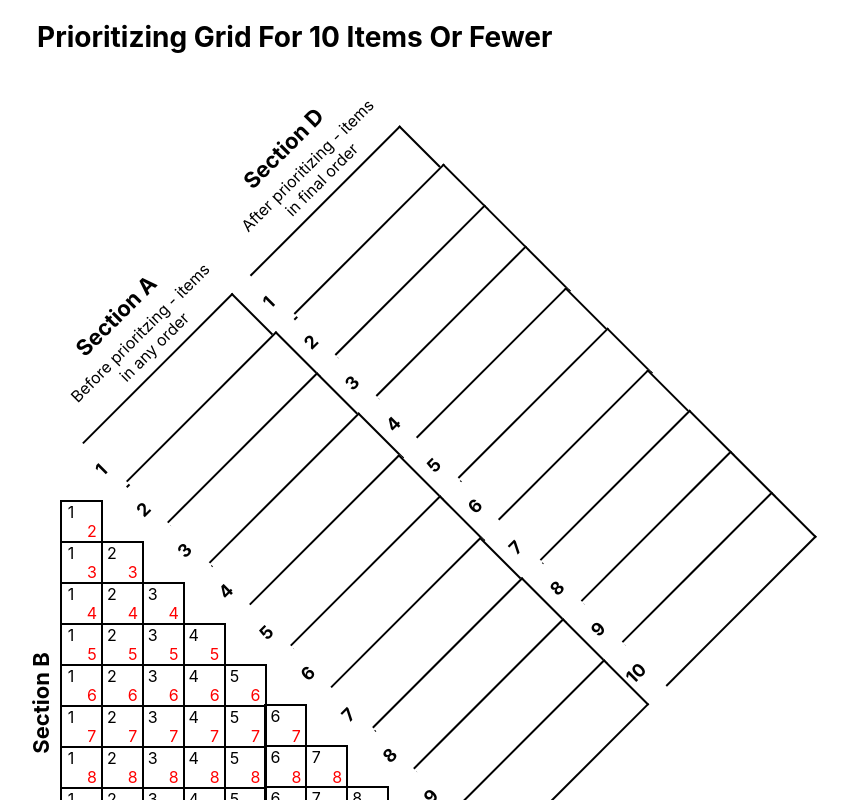
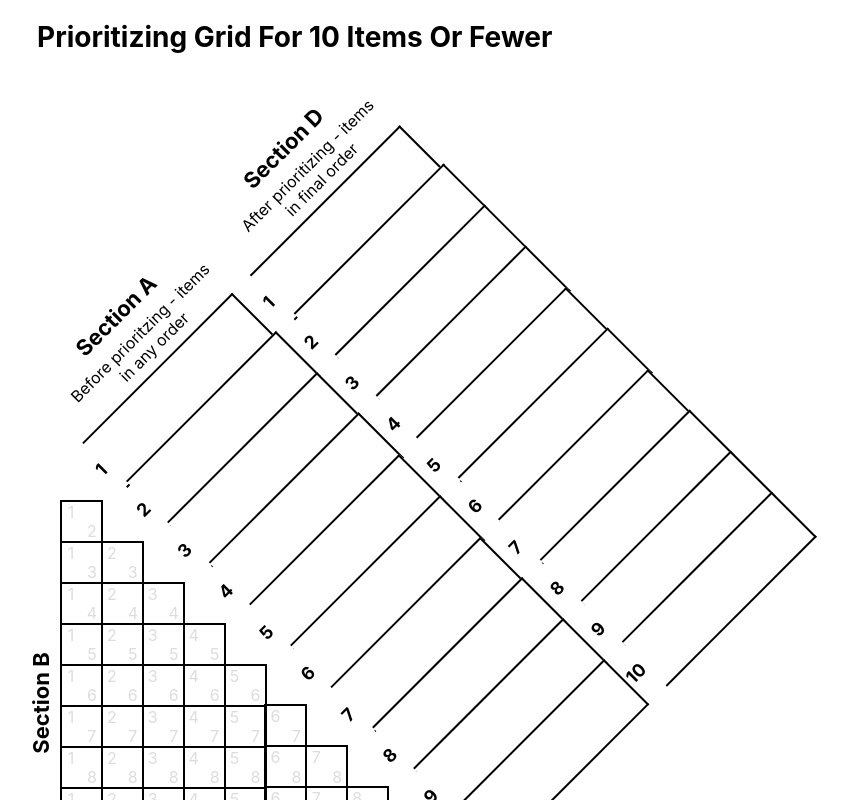
Before and after one commit to zFlux/prioritization-grid, a React (Create React App) app: page / in a window 1280 px wide. Shown: the top 800 px of the page, without its empty margins (63-911 px from the left). Built offline with nearby package versions, Linux system fonts and the light colour scheme.

Commit message:
feat(grid): enable choices on unempty entries

```diff
--- a/src/components/ChoiceBox.scss
+++ b/src/components/ChoiceBox.scss
@@ -52,6 +52,14 @@
     height: 18px;
   }
 
+  .ChoiceDisabled {
+    font-size: 16px;
+    border-radius: 50%;
+    width: 18px;
+    height: 18px;
+    color: rgba(0, 0, 0, 0.136);
+  }
+
   .ChoiceSelected:hover {
     cursor: pointer;
   }
--- a/src/components/ChoiceBox.tsx
+++ b/src/components/ChoiceBox.tsx
@@ -6,6 +6,7 @@ const UNSELECTED = 0;
 interface ChoiceBoxProps {
     firstOption: number;
     secondOption: number;
+    selectable: boolean;
     onChange: (selected: number, unSelected: number) => void;
 }
 
@@ -29,15 +30,23 @@ export default class ChoiceBox extends React.Component<ChoiceBoxProps, ChoiceBox
     }
 
     render() {
+    const { selected } = this.state;
+    const { firstOption, secondOption, selectable } = this.props;
+
+    const firstSelectedClass = selected === firstOption ? 'ChoiceSelected' : 'Choice';
+    const secondSelectedClass = selected === secondOption ? 'ChoiceSelected' : 'Choice';
+    const firstChoiceClass = selectable ? firstSelectedClass : 'ChoiceDisabled';
+    const secondChoiceClass = selectable ? secondSelectedClass : 'ChoiceDisabled';
+
     return (
             <div className='ChoiceBox'>
                 <div className='ChoiceBoxRow1'>
-                    <div className={this.state.selected === this.props.firstOption ? 'ChoiceSelected' : 'Choice'} onClick={this.handleClick}>
+                    <div className={firstChoiceClass} onClick={selectable ? this.handleClick : ()=>{}}>
                         {this.props.firstOption}
                     </div>
                 </div>
                 <div className='ChoiceBoxRow2'>
-                    <div className={this.state.selected === this.props.secondOption ? 'ChoiceSelected' : 'Choice'} onClick={this.handleClick}>
+                    <div className={secondChoiceClass} onClick={selectable ? this.handleClick  : ()=>{}}>
                         {this.props.secondOption}
                     </div>
                 </div>
--- a/src/components/ChoiceGrid.tsx
+++ b/src/components/ChoiceGrid.tsx
@@ -5,6 +5,7 @@ import './ChoiceGrid.scss';
 interface ChoiceGridProps {
     gridSize: number;
     onChange: (selected: number, unSelected: number) => void;
+    listOfItems: string[];
 }
 
 export default class ChoiceGrid extends React.Component<ChoiceGridProps> {
@@ -13,7 +14,8 @@ export default class ChoiceGrid extends React.Component<ChoiceGridProps> {
         for (let i = 1; i <= this.props.gridSize; i++) {
             let row = [];
             for (let j = 1 ; j <= this.props.gridSize - i; j++) {
-                row.push(<ChoiceBox key={j + " " + i} firstOption={i} secondOption={j+i} onChange={this.props.onChange} />);
+                const isItemPopulated = this.props.listOfItems[i] !== '' && this.props.listOfItems[j+i] !== '';
+                row.push(<ChoiceBox key={j + " " + i} firstOption={i} secondOption={j+i} selectable={isItemPopulated} onChange={this.props.onChange} />);
             }
             grid.push(<div className={'ChoiceGridColumn' + i} key={i}>{row}</div>);
         }
--- a/src/components/PrioritizationGrid.tsx
+++ b/src/components/PrioritizationGrid.tsx
@@ -73,7 +73,7 @@ export default class PrioritizationGrid extends React.Component<PrioritizationGr
             <div className='PrioritizationGrid' data-testid='prioritization-grid-id'>
                 <div className='PrioritizationGridTitle'>Prioritizing Grid For 10 Items Or Fewer</div>
                 <ItemGrid resultList={this.state.listOfResultItems} onChange={this.itemListChange} />
-                <ChoiceGrid gridSize={10} onChange={this.choiceGridChange} />
+                <ChoiceGrid gridSize={10} listOfItems={this.state.listOfItems} onChange={this.choiceGridChange} />
                 <ResultGrid countOfSelectedItems={this.state.countOfSelectedItems} rankingsOfItems={this.state.rankingOfItems} />
             </div>
         );
```
Also changed, not shown: 2 other files (tests, documents, lock files or other folders).
